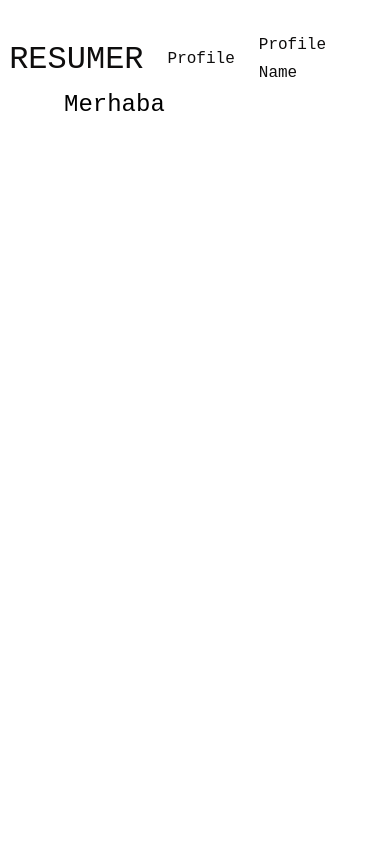
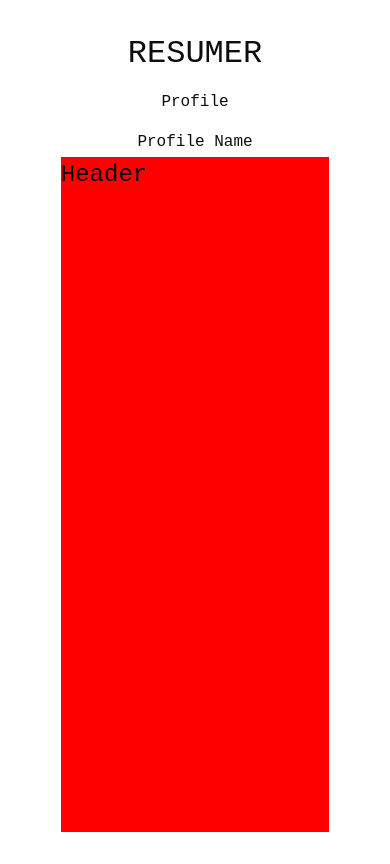
Before and after one commit to burakbehlull/resumer, a React (Vite) app in the folder client/: page / in a window 390 px wide. Built offline with nearby package versions, Linux system fonts and the light colour scheme; a web font is replaced by a local one.

Commit message:
feat: Make nav component responsive and Create header component

```diff
--- a/client/src/App.tsx
+++ b/client/src/App.tsx
@@ -1,5 +1,6 @@
 import { useState } from 'react'
 import './main.scss'
+import Header from './pages/Header'
 function App() {
 
   return (
@@ -16,7 +17,7 @@ function App() {
       </header>
 
       <main>
-        <h1>Merhaba</h1>
+        <Header />
       </main>
     </>
   )
--- a/client/src/main.scss
+++ b/client/src/main.scss
@@ -1,4 +1,5 @@
 @import './sass/base/reset';
+@import './sass/base/variables';
 
 @font-face {
   font-family: 'Geist Mono';
@@ -10,11 +11,12 @@
 }
 
 html {
-  padding: 2rem 4rem;
+  padding: 2rem 3.8rem;
 }
 
 header {
   @import './sass/layout/nav';
+
 }
 
 main {
@@ -24,5 +26,6 @@ main {
     height: 100%;
     width: 100%;
     //* sections //*
+    @import './sass/pages/header';
   }
 }
--- /dev/null
+++ b/client/src/pages/Header.tsx
@@ -0,0 +1,12 @@
+import React from 'react'
+
+const Header : React.FC = () =>{
+
+    return(
+        <section id='header'>
+            <h1>Header</h1>
+        </section>
+    )
+}
+
+export default Header
--- /dev/null
+++ b/client/src/sass/base/_variables.scss
@@ -0,0 +1 @@
+$textColor1:rgb(14, 13, 13);
--- a/client/src/sass/layout/_nav.scss
+++ b/client/src/sass/layout/_nav.scss
@@ -9,17 +9,25 @@ nav {
 
         gap: 1.5rem;
 
-        // padding-right: 2.7rem;
-
         li:nth-child(1) {
             font-size: 2rem;
             margin-right: auto;
         }
         li {
             :where(a, a:visited) {
-                color: rgb(14, 13, 13);
+                color: $textColor1;
                 cursor: pointer;
             }
         }
     }
+
+    @media (max-width: 640px){
+        ul {
+            gap: 13px;
+            flex-direction: column;
+            li:nth-child(1) {
+                margin-right: 0;
+            }
+        }
+    }
 }
--- /dev/null
+++ b/client/src/sass/pages/_header.scss
@@ -0,0 +1,5 @@
+&#header {
+    height: calc(80vh);
+    width: max(100%);
+    background-color: red;
+}
```
